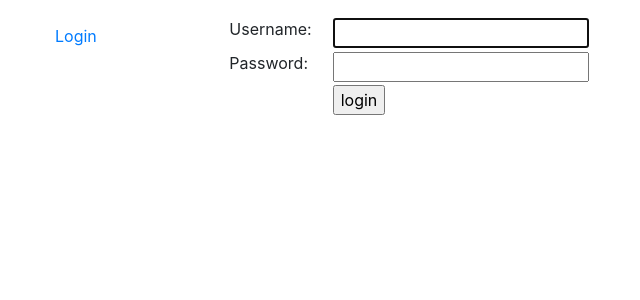
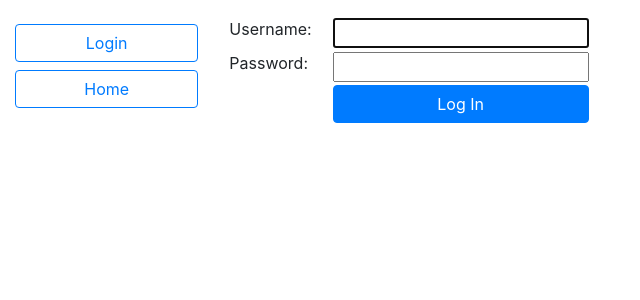
Before and after one commit to BalaurZmeu/LoyaltyCard, a Django app: page /accounts/login/ in a window 1280 px wide. Shown: the top 300 px of the page, without its empty margins (0-640 px from the left). Run offline with Django 5.2, Linux system fonts and the light colour scheme; some libraries are stand-ins or nearby versions.

Commit message:
Changed buttonswith bootstrap in card_list, main, and login templates

```diff
--- a/loyalty_card/card_manager/templates/card_manager/card_list.html
+++ b/loyalty_card/card_manager/templates/card_manager/card_list.html
@@ -7,7 +7,7 @@
 
   <form method="get" class="mb-4">
     {{ form.as_p }}
-    <button type="submit" class="btn btn-outline-primary">Search</button>
+    <button type="submit" class="btn btn-outline-primary px-5">Search</button>
   </form>
 
   {% if card_list %}
--- a/loyalty_card/card_manager/templates/main.html
+++ b/loyalty_card/card_manager/templates/main.html
@@ -24,42 +24,42 @@
       <div class="col-sm-2 mt-4">
 
         {% block sidebar %}
-          <ul class="sidebar-nav">
+          <div class="sidebar-nav d-grid gap-2 d-md-block">
 
             {% if user.is_authenticated %}
-              <li>User: {{ user.get_username }}</li>
+              <span>User: {{ user.get_username }}</span>
 
-              <li>
                 <form id="login_form" method="post"
                 action="{% url 'logout' %}?next={{ request.path }}">
                   {% csrf_token %}
-                  <a href="javascript:{}"
+                  <a class="btn btn-outline-primary btn-block mb-2" href="javascript:{}"
                   onclick="document.getElementById('login_form').
                   submit(); return false;">
                     Logout
                   </a>
                 </form>
-              </li>
 
-              <li>
-                <a href="{% url 'card-list' %}">
+                <a class="btn btn-outline-primary btn-block" href="{% url 'card-list' %}">
                   Card List
                 </a>
-              </li>
 
-              <li>
-                <a href="{% url 'generator' %}">
+                <a class="btn btn-outline-primary btn-block" href="{% url 'generator' %}">
                   Generator
                 </a>
-              </li>
 
             {% else %}
-              <li>
-                <a href="{% url 'login' %}">Login</a>
-              </li>
+
+              <a class="btn btn-outline-primary btn-block" href="{% url 'login' %}">
+                Login
+              </a>
+
+              <a class="btn btn-outline-primary btn-block mb-2" href="{% url 'index' %}">
+                Home
+              </a>
+
             {% endif %}
 
-          </ul>
+          </div>
         {% endblock sidebar %}
       </div>
 
@@ -84,7 +84,7 @@
                 {% if page_obj.has_next %}
                   <a href="{{ request.path }}?page={{ page_obj.next_page_number }}"
                     class="btn btn-outline-primary">
-                      next
+                      next page
                   </a>
                 {% endif %}
               </span>
--- a/loyalty_card/templates/registration/login.html
+++ b/loyalty_card/templates/registration/login.html
@@ -34,7 +34,8 @@
       </tr>
       <tr>
         <td></td>
-        <td><input type="submit" value="login"></td>
+        <td><input class="btn btn-primary btn-block"
+          type="submit" value="Log In"></td>
       </tr>
     </table>
     <input type="hidden" name="next" value="{{ next }}">
```
